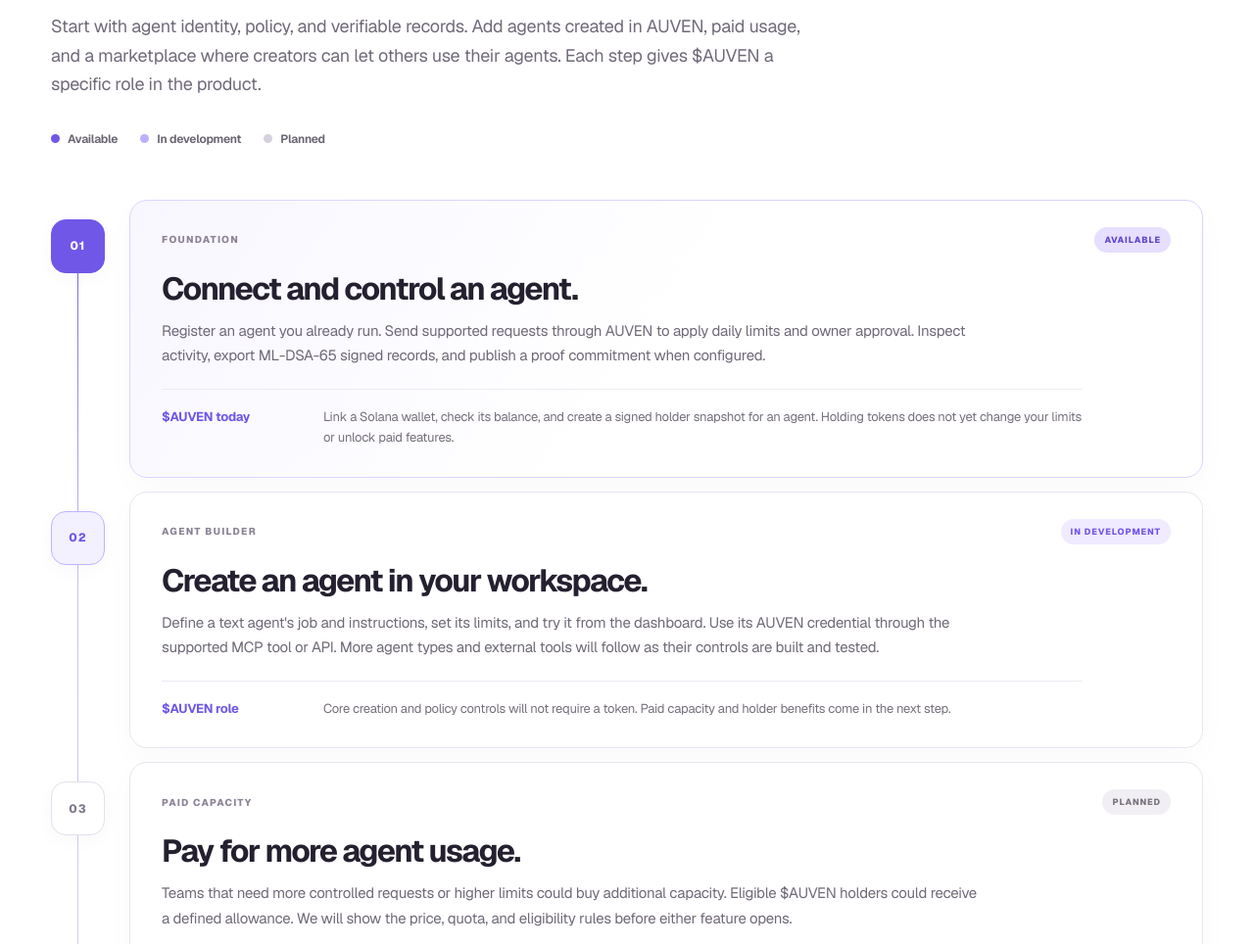
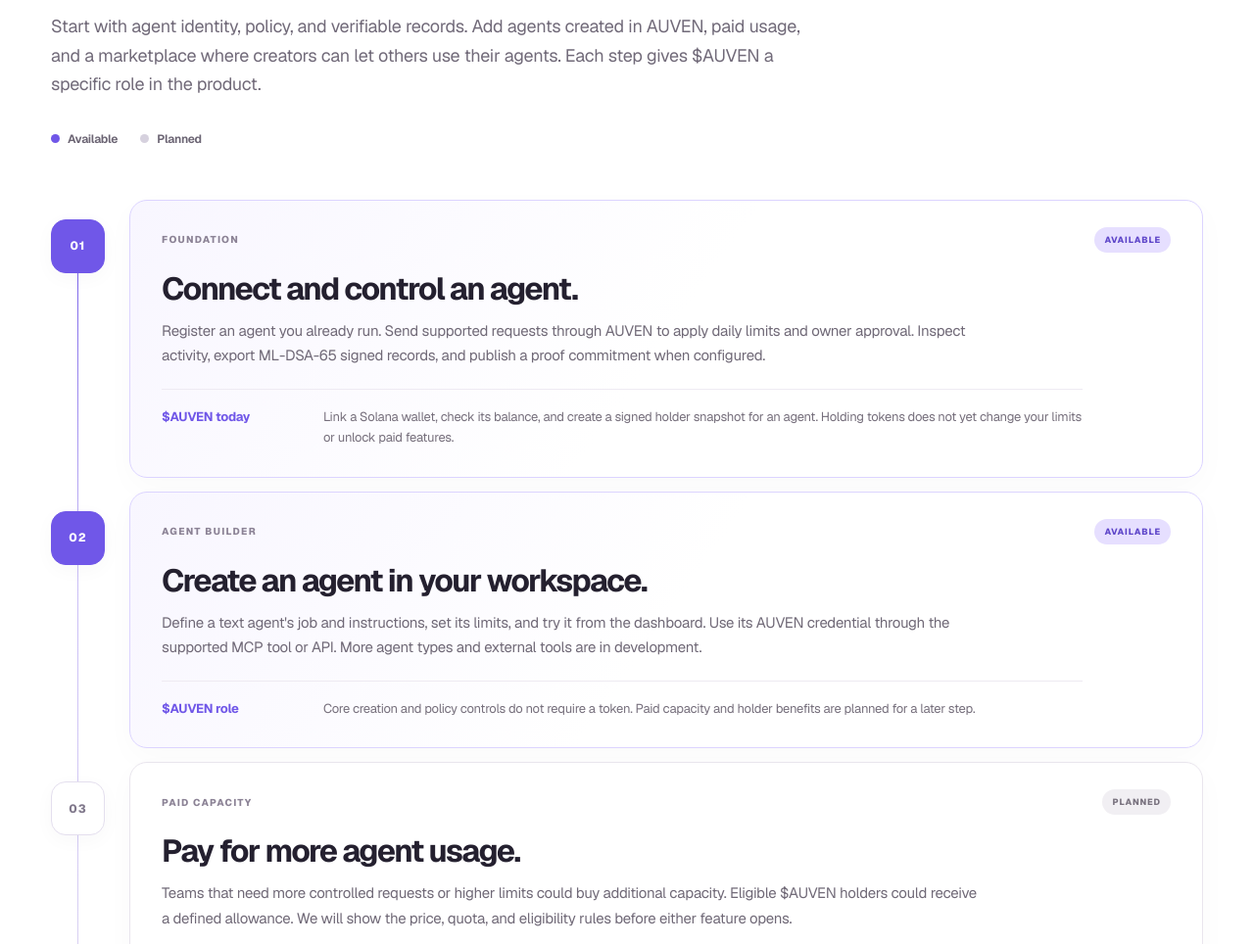
Before and after one commit to visionaryeyex/auven, a website: page dist/token.html in a window 1280 px wide. Shown: the part 2104-3068 px from the top of the page at 98% size. Drawn offline with Linux system fonts and the light colour scheme.

Commit message:
Mark text agent builder available on roadmap

```diff
--- a/dist/token.html
+++ b/dist/token.html
@@ -27,10 +27,10 @@
     <section class="token-band"><div class="wrap token-band-inner"><div><span class="section-label">AVAILABLE IN AUVEN</span><h2>Start with useful controls.</h2></div><p>Connect agents, set limits, review requests, and export signed activity records. Link a Solana wallet to check its $AUVEN balance and sign a holder snapshot for an agent. The roadmap below shows how these foundations lead to paid usage and agent rental.</p></div></section>
     <section class="token-flow wrap" id="flow"><div class="token-flow-intro"><span class="section-label">HOLDER PROOF</span><h2>Connect. Check. Prove.</h2><p>AUVEN reads your linked wallet balance without moving or locking your tokens.</p></div><div class="token-flow-grid"><article><b>01</b><div class="token-flow-icon">◇</div><h3>Connect your wallet.</h3><p>Sign in and link a Solana wallet to your AUVEN profile.</p></article><article><b>02</b><div class="token-flow-icon">⌁</div><h3>Check your tokens.</h3><p>AUVEN reads the $AUVEN balance at a recorded Solana slot.</p></article><article><b>03</b><div class="token-flow-icon">▧</div><h3>Create the proof.</h3><p>Choose a registered agent. AUVEN signs the wallet, balance, mint, and observed slot with ML-DSA-65.</p></article></div></section>
     <section class="token-roadmap wrap" id="roadmap" aria-labelledby="roadmap-title">
-      <div class="token-roadmap-heading"><span class="section-label">PRODUCT + TOKEN ROADMAP</span><h2 id="roadmap-title">Build the controls.<br><em>Then open the network.</em></h2><p>Start with agent identity, policy, and verifiable records. Add agents created in AUVEN, paid usage, and a marketplace where creators can let others use their agents. Each step gives $AUVEN a specific role in the product.</p><div class="token-roadmap-key"><span><i class="key-live"></i> Available</span><span><i class="key-build"></i> In development</span><span><i class="key-plan"></i> Planned</span></div></div>
+      <div class="token-roadmap-heading"><span class="section-label">PRODUCT + TOKEN ROADMAP</span><h2 id="roadmap-title">Build the controls.<br><em>Then open the network.</em></h2><p>Start with agent identity, policy, and verifiable records. Add agents created in AUVEN, paid usage, and a marketplace where creators can let others use their agents. Each step gives $AUVEN a specific role in the product.</p><div class="token-roadmap-key"><span><i class="key-live"></i> Available</span><span><i class="key-plan"></i> Planned</span></div></div>
       <div class="token-roadmap-list">
         <article class="token-milestone is-live"><div class="token-milestone-rail"><span>01</span></div><div class="token-milestone-body"><div class="token-milestone-top"><span>FOUNDATION</span><b>AVAILABLE</b></div><h3>Connect and control an agent.</h3><p>Register an agent you already run. Send supported requests through AUVEN to apply daily limits and owner approval. Inspect activity, export ML-DSA-65 signed records, and publish a proof commitment when configured.</p><div class="token-milestone-role"><strong>$AUVEN today</strong><span>Link a Solana wallet, check its balance, and create a signed holder snapshot for an agent. Holding tokens does not yet change your limits or unlock paid features.</span></div></div></article>
-        <article class="token-milestone is-build"><div class="token-milestone-rail"><span>02</span></div><div class="token-milestone-body"><div class="token-milestone-top"><span>AGENT BUILDER</span><b>IN DEVELOPMENT</b></div><h3>Create an agent in your workspace.</h3><p>Define a text agent's job and instructions, set its limits, and try it from the dashboard. Use its AUVEN credential through the supported MCP tool or API. More agent types and external tools will follow as their controls are built and tested.</p><div class="token-milestone-role"><strong>$AUVEN role</strong><span>Core creation and policy controls will not require a token. Paid capacity and holder benefits come in the next step.</span></div></div></article>
+        <article class="token-milestone is-live"><div class="token-milestone-rail"><span>02</span></div><div class="token-milestone-body"><div class="token-milestone-top"><span>AGENT BUILDER</span><b>AVAILABLE</b></div><h3>Create an agent in your workspace.</h3><p>Define a text agent's job and instructions, set its limits, and try it from the dashboard. Use its AUVEN credential through the supported MCP tool or API. More agent types and external tools are in development.</p><div class="token-milestone-role"><strong>$AUVEN role</strong><span>Core creation and policy controls do not require a token. Paid capacity and holder benefits are planned for a later step.</span></div></div></article>
         <article class="token-milestone is-plan"><div class="token-milestone-rail"><span>03</span></div><div class="token-milestone-body"><div class="token-milestone-top"><span>PAID CAPACITY</span><b>PLANNED</b></div><h3>Pay for more agent usage.</h3><p>Teams that need more controlled requests or higher limits could buy additional capacity. Eligible $AUVEN holders could receive a defined allowance. We will show the price, quota, and eligibility rules before either feature opens.</p><div class="token-milestone-role"><strong>$AUVEN role</strong><span>An option to pay for selected AUVEN services and qualify for published holder benefits. No payment or token lock is active today.</span></div></div></article>
         <article class="token-milestone is-plan"><div class="token-milestone-rail"><span>04</span></div><div class="token-milestone-body"><div class="token-milestone-top"><span>AGENT RENTAL</span><b>PLANNED</b></div><h3>Let others use the agent you built.</h3><p>A creator could publish an agent with a clear description, usage price, and allowed actions. Another user could pay per run or for a period of access. AUVEN would enforce the creator's limits, track each run, and separate the creator payout from its platform fee.</p><div class="token-milestone-role"><strong>$AUVEN role</strong><span>Planned payment option for access to listed agents. Listings, billing, payouts, and fee splits need to be built before rentals can open.</span></div></div></article>
         <article class="token-milestone is-plan"><div class="token-milestone-rail"><span>05</span></div><div class="token-milestone-body"><div class="token-milestone-top"><span>BUYBACK + BURN</span><b>PLANNED</b></div><h3>Connect product revenue to the token.</h3><p>We plan to allocate a defined part of AUVEN's own service fees to buy $AUVEN and burn the purchased tokens. Creator earnings would stay separate. The allocation, timing, and transaction records will be published before this starts.</p><div class="token-milestone-role"><strong>$AUVEN role</strong><span>Purchased tokens would be removed from circulation. This is a product plan, not an active burn mechanism or a payment to token holders.</span></div></div></article>
```
